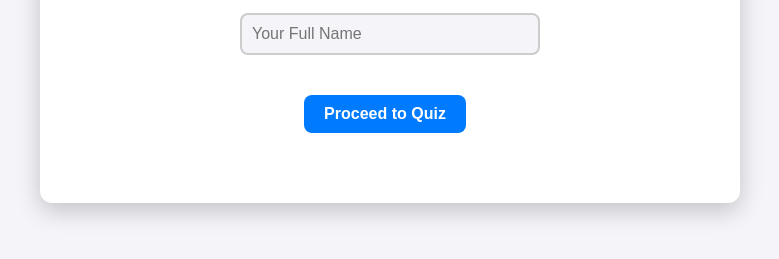
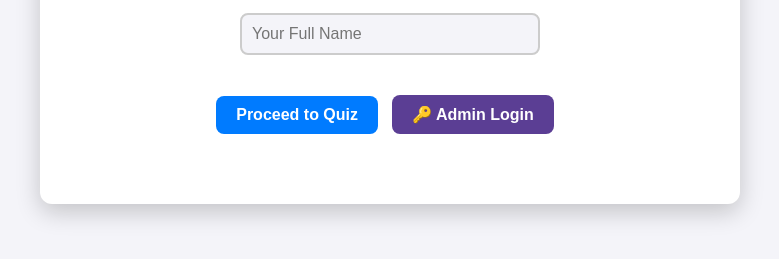
Before and after one commit to Apie2c/ges, a website: page index.html in a window 1280 px wide. Shown: the part 377-636 px from the top of the page, without its empty margins (250-1029 px from the left). Drawn offline with Linux system fonts and the light colour scheme; no server answers.

Commit message:
Update index.html

```diff
--- a/index.html
+++ b/index.html
@@ -555,7 +555,7 @@
         ];
 
         const ADMIN_PASSWORD = "admin1234";
-        const ADMIN_ENABLED = false;
+        const ADMIN_ENABLED = true;
 
         // This will be initialized asynchronously by initializeApp()
         let ALL_QUESTIONS = [];
```
